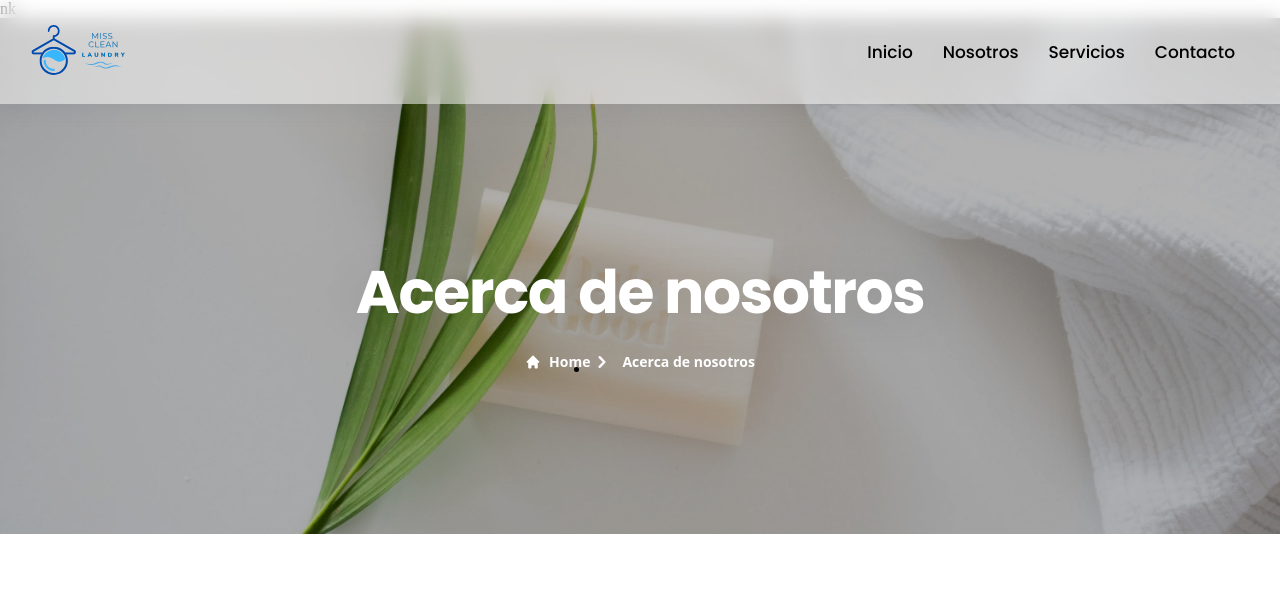
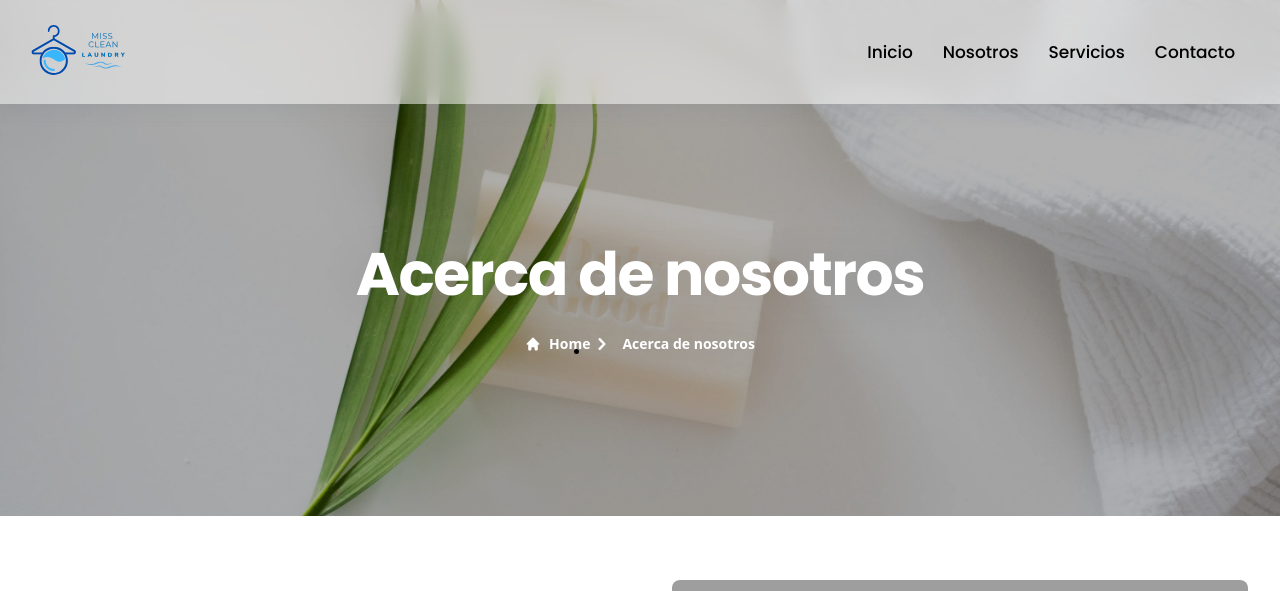
Before and after one commit to CesarAdrianBA/aplicacionesWeb, a PHP site: page /about in a window 1280 px wide. Shown: the top 591 px of the page. Run offline with PHP 8.4, Linux system fonts and the light colour scheme; grey boxes are pictures that could not be loaded.

Commit message:
✨ About page finished

```diff
--- a/about.php
+++ b/about.php
@@ -21,7 +21,7 @@
   <meta property="og:description" content="Professional Cleaning, Professional Care" />
   <meta property="og:locate" content="es_MX" />
   <meta property="og:site_name" content="Laundry Miss Clean" />
-  <link rel="stylesheet" href="/CSS/about.css">nk
+  <link rel="stylesheet" href="/CSS/about.css">
 </head>
 
 <body>
@@ -72,7 +72,7 @@
                             d="M7.293 14.707a1 1 0 010-1.414L10.586 10 7.293 6.707a1 1 0 011.414-1.414l4 4a1 1 0 010 1.414l-4 4a1 1 0 01-1.414 0z"
                             clip-rule="evenodd"></path>
                         </svg>
-                        <a href="/about" class="hero-6e6ERm">Acerca de nosotros</a>
+                        <a href="/about.php" class="hero-6e6ERm">Acerca de nosotros</a>
                       </div>
                     </li>
                   </ul>
@@ -175,6 +175,7 @@
         </div>
       </div>
     </article>
+    <article>
       <div class="vision-kpz4GN">
 
         <div class="vision-Xrjimm">
@@ -198,6 +199,7 @@
           </div>
         </div>
       </div>
+    </article>
   </section>
 
   <footer class='footer-9XOR03'>
```
Lines whose indentation alone changed are shown as unchanged.
